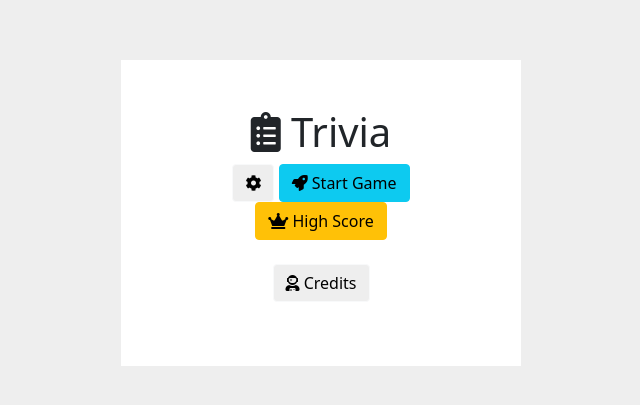
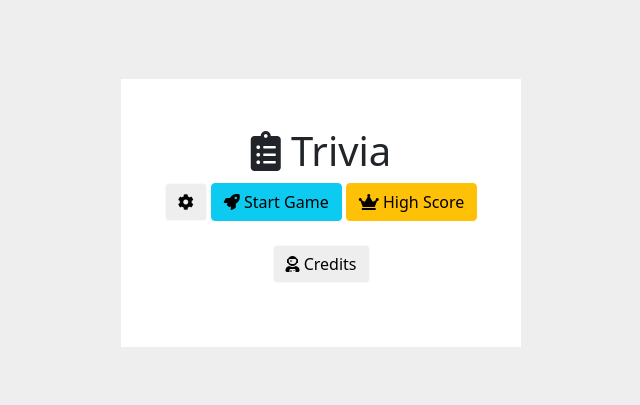
Before and after one commit to jsfdz/api-trivia-poo, a plain HTML site: page index.html in a window 1280 px wide. Shown: the part 187-592 px from the top of the page, without its empty margins (319-959 px from the left). Drawn offline with nearby package versions, Linux system fonts and the light colour scheme; no server answers.

Commit message:
fixed css padding

```diff
--- a/assets/css/style.css
+++ b/assets/css/style.css
@@ -10,7 +10,7 @@
 
 #start .container {
   background: #fff;
-  padding: 3rem 3rem;
+  padding: 3rem 1rem;
   max-width: 400px;
 }
 
```
